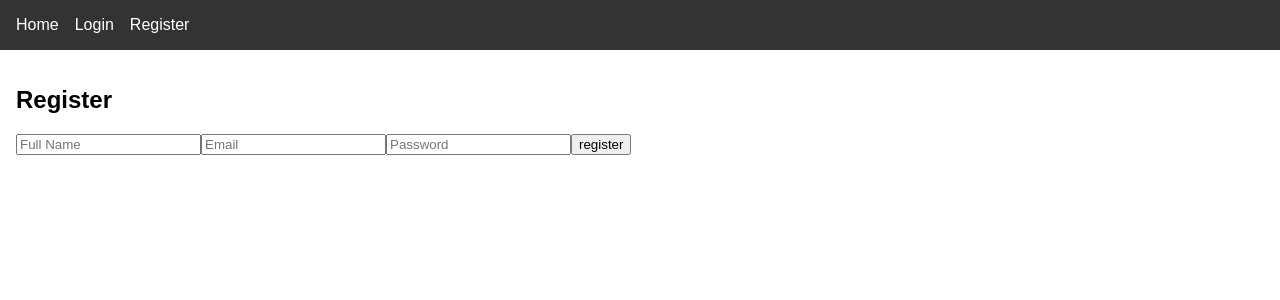
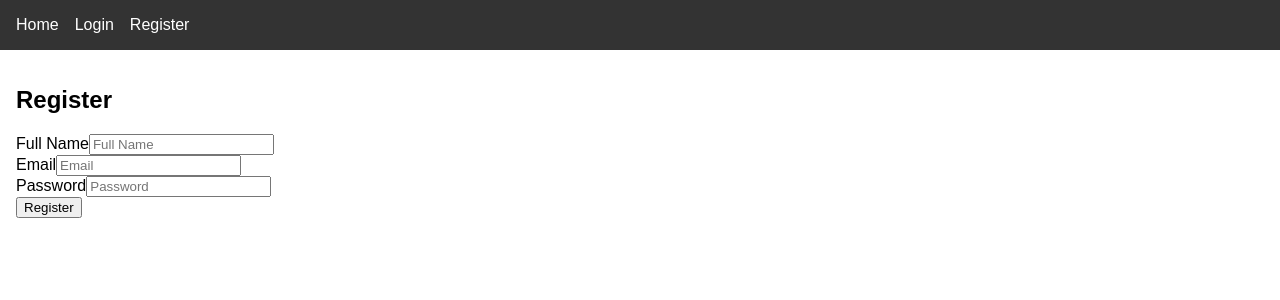
Before and after one commit to tinulica/frontend1, a React (Create React App) app: page /register in a window 1280 px wide. Shown: the top 300 px of the page. Built offline with nearby package versions, Linux system fonts and the light colour scheme.

Commit message:
Update Auth.js

```diff
--- a/src/components/Auth.js
+++ b/src/components/Auth.js
@@ -6,18 +6,32 @@ export default function Auth({ mode }) {
   const [fullName, setFullName] = useState('');
   const [email, setEmail]       = useState('');
   const [password, setPassword] = useState('');
+  const [error, setError]       = useState(null);
   const navigate = useNavigate();
 
   const onSubmit = async (e) => {
     e.preventDefault();
+    setError(null);  // reset previous errors
+
     try {
       const fn = mode === 'register' ? register : login;
       const { data } = await fn({ fullName, email, password });
-      localStorage.setItem('token', data.token);
-      localStorage.setItem('user', JSON.stringify(data.user));
+      // on successful register/login:
+      localStorage.setItem('token',    data.token);
+      localStorage.setItem('user',     JSON.stringify(data.user));
       navigate('/dashboard');
     } catch (err) {
-      alert(err.response?.data?.message || 'Error');
+      // If the server provided a JSON error message, read it:
+      const status = err.response?.status;
+      const message = err.response?.data?.message || err.message;
+
+      if (status === 409) {
+        setError('That email is already registered. Please log in or use another address.');
+      } else if (status === 400) {
+        setError('Invalid credentials—please check your email and password.');
+      } else {
+        setError('Something went wrong. Please try again later.');
+      }
     }
   };
 
@@ -26,25 +40,38 @@ export default function Auth({ mode }) {
       <h2>{mode === 'register' ? 'Register' : 'Login'}</h2>
       <form onSubmit={onSubmit}>
         {mode === 'register' && (
+          <div>
+            <label>Full Name</label>
             <input
               placeholder="Full Name"
               value={fullName}
               onChange={(e) => setFullName(e.target.value)}
+              required
             />
+          </div>
         )}
+        <div>
+          <label>Email</label>
           <input
             placeholder="Email"
             type="email"
             value={email}
             onChange={(e) => setEmail(e.target.value)}
+            required
           />
+        </div>
+        <div>
+          <label>Password</label>
           <input
             placeholder="Password"
             type="password"
             value={password}
             onChange={(e) => setPassword(e.target.value)}
+            required
           />
-        <button type="submit">{mode}</button>
+        </div>
+        {error && <p style={{ color: 'red' }}>{error}</p>}
+        <button type="submit">{mode === 'register' ? 'Register' : 'Login'}</button>
       </form>
     </main>
   );
```
Lines whose indentation alone changed are shown as unchanged.
